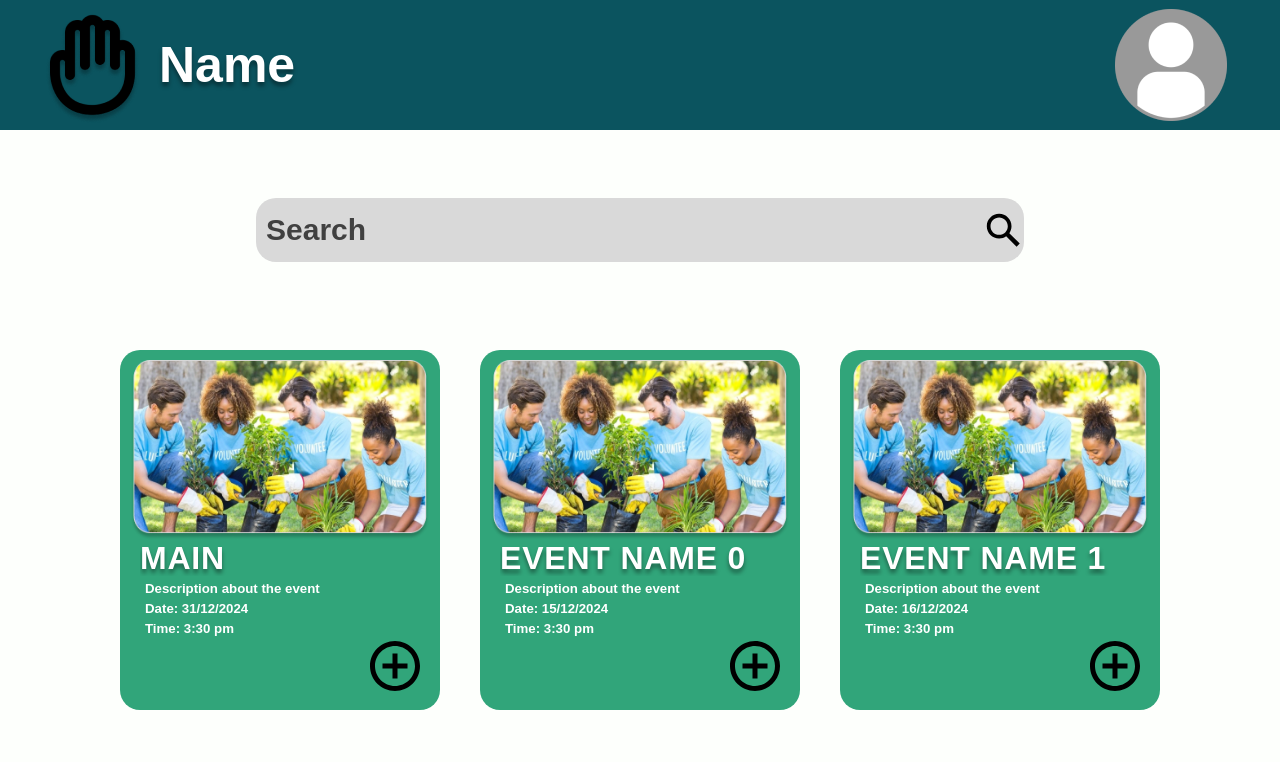
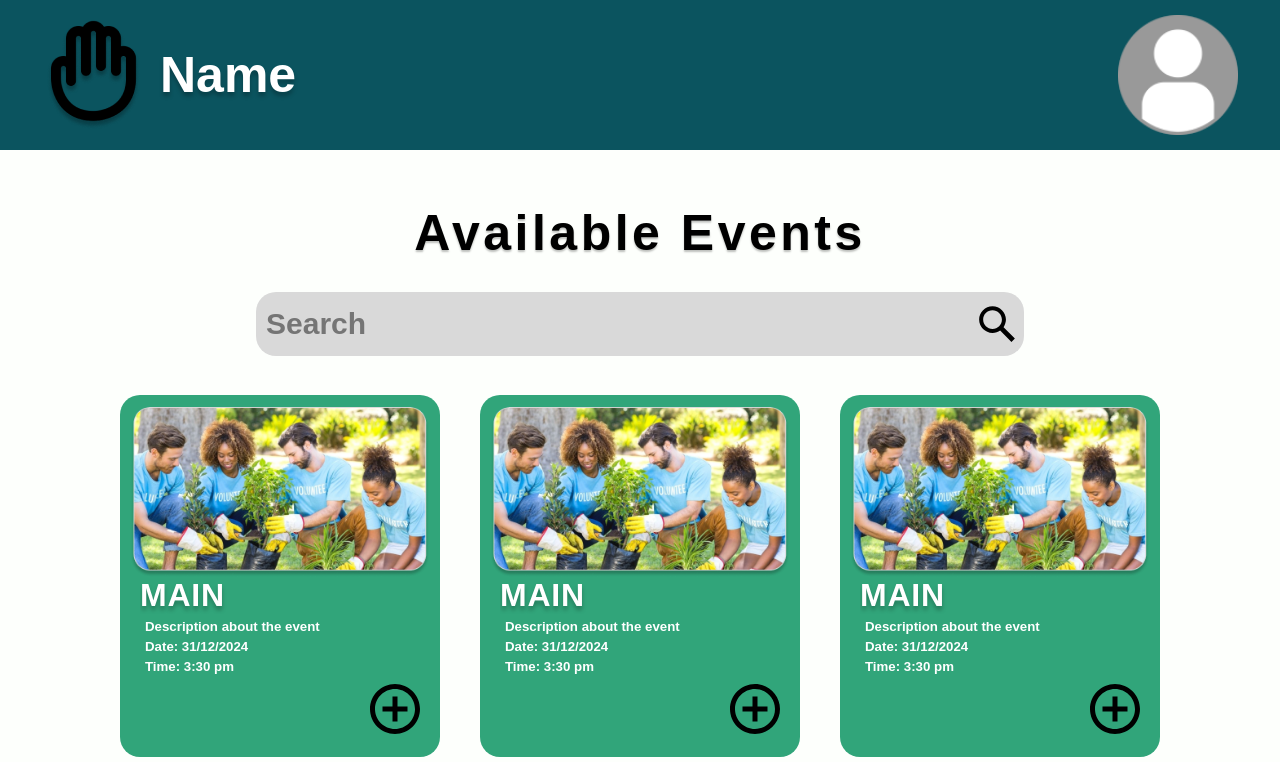
Before and after one commit to AMAbdulrahim/SWE363_Project, a plain HTML site: page ViewAvailableEvents.html in a window 1280 px wide. Shown: the top 762 px of the page. Drawn offline with nearby package versions, Linux system fonts and the light colour scheme.

Commit message:
more usability and small changes

```diff
--- /dev/null
+++ b/HeaderFooter.css
@@ -0,0 +1,142 @@
+:root {
+    width: 100vw;
+    display: flex;
+    justify-content: center;
+    scrollbar-width: none;
+    min-width: 360px;
+    --color-shaddow: #00000040;
+    --color-header-footer: #0B545F;
+    --color-backgroung: #FDFFFC;
+    font-weight: 700;
+    font-family:Arial, Helvetica, sans-serif;
+    color: white;
+
+
+}
+
+* {
+    margin: 0;
+    padding: 0;
+}
+main{
+    background-color: var(--color-backgroung);
+}
+
+header,footer {
+    display: flex;
+    align-items: center;
+    background-color: var(--color-header-footer) ;
+    width: 95vw;
+
+    padding: 0px 40px;
+    box-shadow: 0px 4px 40px 0px var(--color-shaddow);
+}
+
+header{
+    height: 150px;
+    justify-content: space-between;
+
+}
+
+footer{
+    height: 21vw;
+    justify-content: center;
+    align-content: center;
+    margin-top: 40px;
+
+}
+
+#logo {
+    display: flex;
+
+}
+
+#logo-name{
+    display: flex;
+    align-items: center;
+    text-shadow: 0px 4px 4px var(--color-shaddow);
+
+    font-size: 50px;
+    font-weight: 700;
+
+}
+
+#pfp {
+    height: 120px;
+    width: 120px;
+    padding-right:10px ;
+
+}
+
+#logoimg:hover, #pfp:hover {
+    transform: scale(1.05);
+
+}
+
+
+.footer-contact{
+    display: flex;
+    gap: 10px;
+
+}
+
+footer a:hover{
+    transform: scale(1.15);
+}
+
+#contact{
+    display: flex;
+    align-items: center;
+    text-shadow: 0px 4px 4px var(--color-shaddow);
+
+    font-weight: 700;
+    font-size: 30px;
+
+}
+
+
+.scrollup {
+    width: 50px;
+    height: 50px;
+    opacity: 0.5;
+    position: fixed;
+    bottom: 50px;
+    right: 50px;
+    display: none;
+    text-indent: -9999px;
+    background: url('images/top_up.png') no-repeat;
+   }
+
+
+
+/* Small Devices (phones) */
+@media screen and (max-width: 600px) {
+    #pfp, #logoimg{
+        width: 100;
+        height: 100;
+        padding: 0;
+    }
+    #logo-name{
+        font-size: 35px;
+    }
+    header{
+        height: 120px;
+    }
+    #contact{
+        font-size: 25px;
+    }
+    footer img{
+        width:40 ;
+        height:40 ;
+    }
+  }
+
+/* Medium Devices (tablets and small laptops) */
+@media screen and (max-width: 900px)  {
+
+}
+
+/* Large Devices (large desktops) */
+@media screen and (min-width: 1201px) {
+
+}
--- a/VAE.css
+++ b/VAE.css
@@ -1,74 +1,111 @@
 :root {
-    width: 100vw;
-    display: flex;
-    justify-content: center;
-    scrollbar-width: none;
-    min-width: 386px;
-}
-
-* {
-    margin: 0;
-    padding: 0;
+  --color-shaddow: #00000040;
+  --color-header-footer: #0B545F;
+  --color-backgroung: #FDFFFC;
+  --color-card: #31A57A;
+  --color-card-hover:#238e66;
+  --color-search-bar:#D9D9D9;
 }
 
 
 
 
-
-header,footer {
-    display: flex;
-    align-items: center;
-    justify-content: space-between;
-    background-color: #0B545F;
-    width: 95vw;
-    height: 130px;
-    padding: 0px 40px;
-    box-shadow: 0px 4px 40px 0px #00000040;
+main{
+    display: grid;
+    grid-template-areas:'search-section' 'cards-section';
+    grid-template-rows: 230px auto;
 }
 
+.search-section{
+    display: flex;
+    flex-direction: column;
+    grid-area: 'search-section';
+    justify-content: center;
+    align-items: center;
+    color: black;
+}
 
+.search-section h1{
+  margin: 30;
 
-/* Styling for div elements inside the header */
-header div {
-    flex-shrink: 0; /* Preventing items from shrinking */
-    justify-content: space-around; /* Justifying content space around */
-    background-color: transparent; /* Setting background color */
-    width: 80px; /* Setting width to 80 pixels */
-    height: 80px; /* Setting height to 80 pixels */
-    margin: 0px 20px; /* Setting margin */
+  text-shadow: 0px 2px 2px var(--color-shaddow);
+    font-size: 50px;
+    font-weight: 700;
+    letter-spacing: 0.07em;
+}
+
+.cards-section{
+    grid-area: 'cards-section';
+    display: grid;
+    grid-template-columns: auto auto auto;
+    justify-content: center;
+    overflow: scroll;
+    scrollbar-width: none;
+    gap: 40px;
+    padding: 15px 0px;
+}
+
+.card{
+    background-color: var(--color-card) ;
+    padding: 12px 10px 10px 10px;
+    width: 300px;
+    height: 340px;
+    border-radius: 20px ;
 
 }
 
+.title-card,.des-card{
+    margin-left: 10px;
+}
 
-
-/* Styling for the element with ID "logo" */
-div#logo {
-    margin: 0;
-    width: max-content;
-flex-shrink: 0;
-    display: flex;
-
-    height: 120px;
-    flex-shrink: 0;
-
-
-
-
+.title-card{
+    text-shadow: 0px 4px 4px var(--color-shaddow);
+    font-size: 16px;
+    font-weight: 700;
+    letter-spacing: 0.05em;
 
 }
-label#tbn{
+
+.des>*{
+    margin: 5px;
+}
+
+.card img{
+    width: 100%;
+    height: inherit;
+    border-radius: 20px;
+  }
+
+.card-button{
+    height: 50px;
     display: flex;
-    justify-content: center;
-    align-items: center;
-    text-shadow: 0px 4px 4px rgba(0, 0, 0, 0.4);
-    font-family:Arial, Helvetica, sans-serif;
+    justify-content: right;
 
-font-size: 50px;
-font-weight: 700;
-line-height: 60.51px;
-text-align: left;
-color: #FFFFFF;
+}
 
+.card:hover {
+    background-color: var(--color-card-hover);
+    transform: scale(1.05);
+    box-shadow: 0 0 10px var(--color-shaddow);
+}
+
+.add-button{
+    all: unset;
+    cursor: pointer;
+    width: 50px;
+    height: 50px;
+    padding: 5px 10px 10px 10px;
+
+}
+
+.add-button:hover{
+    transform: scale(1.15);
+
+}
+
+#event-name-card{
+    overflow: hidden;
+    width: 280px;
 }
 
 
@@ -76,262 +113,84 @@ color: #FFFFFF;
 
 
 
-
-/* Styling for the element with ID "pfp" */
-#pfp {
-    width: 112px;
-    height: 112px;
-    gap: 0px;
-    opacity: 0px;
-flex-shrink: 0;
-border: #000;
-}
-
-
-
-footer{
-height: 200px;
-border: 1px solid #000000;
-box-shadow: 0px 4px 40px 0px #00000040;
-justify-content: center;
-align-content: center;
-margin-top: 40px;
+/* Small Devices (phones) */
+@media screen and (max-width: 700px) {
+  .cards-section{
+    grid-template-columns: auto;
+    scrollbar-width: none;
 
 }
 
-footer>div{
-    display: flex;
-    justify-content: center;
-    justify-self: center;
-    align-items: center;
-    gap: 10px;
+.card{
+    padding: 20px 15px 15px 20px;
+    width: 90vw;
+    height: 640px;
+    border-radius: 20px ;
 
 }
 
-main>div{
-    text-align: center;
-    height: 200;
-}
-main img{
-    size: 64px;
-}
-#contact{
-    display: flex;
-    justify-content: center;
-    align-items: center;
-    text-shadow: 0px 4px 4px rgba(0, 0, 0, 0.4);
-    font-family:Arial, Helvetica, sans-serif;
-
-font-weight: 700;
-text-align: left;
-color: #FFFFFF;
-
-
-font-size: 30px;
-line-height: 36.31px;
-
-}
-label#tbn:hover, img#logoimg:hover, img#pfpimg:hover {
-    transform: scale(1.05);
-
-}
-
-
-
-main{
-    background-color: #FDFFFC;
-    display: grid;
-    grid-template-areas:'search-section'
-                        'cards-section';
-
-    grid-template-rows: 200px auto;
-}
-
-
-.search-section{
-   display: flex;
-
-    grid-area: 'search-section';
-
-    justify-content: center;
-    align-content: center;
-    align-items: center;
-}
-
-
-div#cardsSection.cards-section{
-    display: grid;
-    grid-template-areas: 'card card card ';
-    grid-template-columns: auto auto auto ;
-
-    height: 100%;
-    grid-area: 'cards-section';
-
-    gap: 40px;
-    justify-content: center;
-    overflow: scroll;
-    scrollbar-width: none;
-    margin-bottom: 40px;
-    padding-top: 20px;
-
-}
-
-
-.scrollbar-hidden::-webkit-scrollbar {
-    display: none;
-  }
-.card{
-    grid-area: 'card';
-    text-align: left;
-    background-color: #31A57A;
-
-    padding: 10px;
-    width: 300px;
-height: 340px;
-
-border-radius: 20px ;
-opacity: 0px;
-
-
-}
 .title-card,.des-card{
     margin-left: 10px;
 }
 
-
 .title-card{
-    font-family: Arial, Helvetica, sans-serif;
-    color: #FFFFFF;
-    text-shadow: 0px 4px 4px rgba(0, 0, 0, 0.4);font-size: 16px;
-font-weight: 700;
-line-height: 36.31px;
-letter-spacing: 0.05em;
-text-align: left;
+    font-size: 35px;
 
 }
 
-div.des>*{
+.des>*{
     margin: 5px;
+    font-size: 30px;
 }
 
-.card img{
-    width: 100%;
-    height: 180px;
+ #event-img{
+    height: 270px;
+    border-radius: 20px;
+  }
+  .des{
+    height: 160px;
   }
 
-  div.card-button{
-    height: 50px;
 
-display: flex;
-justify-content: right;
 
-  }
 
-  .card:hover {
-    background-color: #238e66;
-    /* Scale up the card slightly on hover */
+
+.card:hover {
+    background-color: var(--color-card-hover);
     transform: scale(1.05);
-    /* Add box shadow for depth effect */
-    box-shadow: 0 0 10px rgba(0, 0, 0, 0.2);
+    box-shadow: 0 0 10px var(--color-shaddow);
 }
 
-  .add-button{
+.add-button{
     all: unset;
-cursor: pointer;
-size: 20px;
+    cursor: pointer;
+    width: 100px;
+    height: 100px;
+    padding: 5px 10px 10px 10px;
 
-  }
-
-  h1{
-    overflow: hidden;
-  }
-
-  #event-des,#event-date,#event-time {
-    font-family: Arial, Helvetica, sans-serif;
-    color: #FFFFFF;
-  }
-
-#query{
-    text-align: left;
-    color: #000;
-    font-size: 30px;
-    font-family: Arial, Helvetica, sans-serif;
-    font-weight: 700;
-
-    width: 60vw;
-    height: 52px;
-    top: 276px;
-    left: 257px;
-    gap: 0px;
-    border-radius: 20px ;
-    opacity: 0px;
+}
+.card-button{
+  height: max-content;
 }
 
 
+#event-name-card{
+    overflow: hidden;
+    width: inherit;
+}
 
-#form:hover{
-    border: #238e66 solid 4px;
+}
+@media screen and (max-width: 527px) {
+  .search-section h1{
+    font-size: 35px;
+  }
+
 
 }
 
-.search-section form {
-
-    background-color:  #D9D9D9;
-
-    width: 60vw;
-    height: 64px;
-    top: 276px;
-    left: 257px;
-    gap: 0px;
-    border-radius: 20px ;
-    border: 1px 0px 0px 0px;
-    opacity: 0px;
-
-    display: flex;
-    flex-direction: row;
-    align-items: center;
+/* Medium Devices (tablets and small laptops) */
+@media screen and (min-width: 701px) and (max-width: 1080px)  {
+  .cards-section{
+    grid-template-columns: auto auto;
   }
-
-  input {
-    all: unset;
-    font: 16px system-ui;
-    color: #fff;
-    height: 100%;
-    width: 90%;
-    padding: 6px 10px;
-  }
-  ::placeholder {
-    align-self: flex-start;
-    color:  #000000;
-
-    font-family: Arial, Helvetica, sans-serif;
-font-size: 30px;
-font-weight: 700;
-line-height: 36.31px;
-text-align: left;
-    opacity: 0.7;
-  }
-
-  .search-section button {
-    all: unset;
-    cursor: pointer;
-    width: 44px;
-    height: 44px;
-  }
-
-  svg {
-
-    size: 64px;
-    text-shadow: 0px 4px 4px 0px #00000040;
-    gap: 10px;
-
-
-
-  }
-  svg:hover{
-    transform: scale(1.15);
-  }
-
- footer>div>a:hover{
-    transform: scale(1.15);
- }
+}
--- a/ViewAvailableEvents.html
+++ b/ViewAvailableEvents.html
@@ -3,51 +3,30 @@
     <meta charset="UTF-8">
     <meta name="viewport" content="width=device-width, initial-scale=1.0">
     <link rel="stylesheet" href="VAE.css">
-    <title>Document</title>
+    <link rel="stylesheet" href="HeaderFooter.css">
+    <link rel="stylesheet" href="searchBar.css">
+    <script type="text/javascript" src="script.js"></script>
 
-
+    <script src="//ajax.googleapis.com/ajax/libs/jquery/2.0.2/jquery.min.js"></script>  <!--for the scroll up button-->
 <script>
-
-
-    // Wait for the DOM content to be loaded
-document.addEventListener('DOMContentLoaded', function() {
-    // Select the #cardsSection element
-    var cardsSection = document.getElementById('cardsSection');
-
-    // Loop to create and add #cardID five times
-    for (var i = 0; i < 10; i++) {
-        // Create a new div element for the card
-        var cardDiv = document.createElement('div');
-        cardDiv.className = 'card'; // Set the class name
-
-        // HTML content for the card
-        cardDiv.innerHTML = `
-            <div class="img-card">
-                <img src="images/card-img-placeholder.png" alt="">
-            </div>
-            <div class="title-card">
-                <h1>EVENT NAME ${i}</h1>
-            </div>
-            <div class="des-card">
-                <div class="des">
-                    <h5 id="event-des">Description about the event</h5>
-                    <h5 id="event-date">Date: ${15+i}/12/2024</h5>
-                    <h5 id="event-time">Time: 3:30 pm</h5>
-                </div>
-                <div class="card-button">
-                    <button class="add-button">
-                        <a href="event.html"><img style="width: 50px; height: 50px; padding: 0 10px 10px 0;" src="images/326501_add_circle_icon.svg" alt=""></a>
-                    </button>
-                </div>
-            </div>
-        `;
-
-        // Append the card to the cardsSection
-        cardsSection.appendChild(cardDiv);
+    $(document).ready(function () {
+        $(window).scroll(function () {
+            if ($(this).scrollTop() > 100) {
+                $('.scrollup').fadeIn();
+            } else {
+                $('.scrollup').fadeOut();
             }
+        });
+        $('.scrollup').click(function () {
+            $("html, body").animate({
+                scrollTop: 0
+            }, 600);
+            return false;
+        });
     });
 
 </script>
+    <title>Available Events</title>
 
 </head>
 
@@ -55,26 +34,27 @@ document.addEventListener('DOMContentLoaded', function() {
 
 <body>
 
+
     <header>
         <div  id="logo">
-           <a href="main.html"><img id="logoimg" src="images/logo.png" alt=""></a>
-           <label id="tbn" for="">Name</label>
+           <a href="main.html"><img id="logoimg" src="images/logo.png" alt="Logo"></a>
+           <h1 id="logo-name">Name</h1>
 
         </div>
 
-        <div id="pfp">
-           <a href="profile.html"><img id="pfpimg" src="images/pfp.png" alt=""> </a>
+        <div >
+           <a href="profile.html"><img id="pfp" src="images/pfp.png" alt="pfp"> </a>
         </div>
     </header>
-
 
 <main>
 
 <div class="search-section">
 
+    <h1>Available Events</h1>
     <div>
-        <form id="form">
-            <input type="search" id="query" name="q" placeholder="Search">
+        <form id="search-form" action="https://www.google.com/search" target="_blank">
+            <input type="search" id="search-input" name="q" placeholder="Search">
             <button>
              <svg viewBox="0 0 1024 1024"><path class="path1" d="M848.471 928l-263.059-263.059c-48.941 36.706-110.118 55.059-177.412 55.059-171.294 0-312-140.706-312-312s140.706-312 312-312c171.294 0 312 140.706 312 312 0 67.294-24.471 128.471-55.059 177.412l263.059 263.059-79.529 79.529zM189.623 408.078c0 121.364 97.091 218.455 218.455 218.455s218.455-97.091 218.455-218.455c0-121.364-103.159-218.455-218.455-218.455-121.364 0-218.455 97.091-218.455 218.455z"></path></svg>
             </button>
@@ -88,15 +68,15 @@ document.addEventListener('DOMContentLoaded', function() {
 
 
 
-    <div class="card" id="cardID">
+    <div class="card">
 
         <div class="img-card">
-            <img src="images/card-img-placeholder.png" alt="">
+            <img id="event-img" src="images/card-img-placeholder.png" alt="Event Image">
 
         </div>
 
         <div class="title-card">
-            <h1>MAIN</h1>
+            <h1 id="event-name-card">MAIN</h1>
 
         </div>
 
@@ -109,7 +89,7 @@ document.addEventListener('DOMContentLoaded', function() {
             </div>
             <div class="card-button">
             <button class="add-button">
-                <a href="event.html"><img style="width: 50px; height: 50px; padding: 0 10px 10px 0;" src="images/326501_add_circle_icon.svg" alt=""></a>
+                <a href="event.html"><img  src="images/326501_add_circle_icon.svg" alt=""></a>
             </button>
             </div>
         </div>
@@ -122,12 +102,8 @@ document.addEventListener('DOMContentLoaded', function() {
 </main>
 
 
-
-
-
-
 <footer>
-        <div>
+    <div class="footer-contact">
 
         <label id="contact" for="">contact us</label>
         <a href="mailto:swe363.26.project@gmail.com"><img src="images/4550857_email_gmail_mail_sending_yahoo_icon.png" alt=""></a>
@@ -136,7 +112,13 @@ document.addEventListener('DOMContentLoaded', function() {
 
     </div>
 
+    <code>
+
+        <a href="#" class="scrollup">Scroll</a>
+    </code>
+
 </footer>
+
 
 </body>
 </html>
--- /dev/null
+++ b/script.js
@@ -0,0 +1,44 @@
+   // Wait for the DOM content to be loaded
+   document.addEventListener('DOMContentLoaded', function() {
+    // Select the #cardsSection element
+    var cardsSection = document.getElementById('cardsSection');
+
+    // Loop to create and add #cardID five times
+    for (var i = 0; i < 10; i++) {
+        // Create a new div element for the card
+        var cardDiv = document.createElement('div');
+        cardDiv.className = 'card'; // Set the class name
+
+        // HTML content for the card
+        cardDiv.innerHTML = `
+
+        <div class="img-card">
+            <img id="event-img" src="images/card-img-placeholder.png" alt="">
+
+        </div>
+
+        <div class="title-card">
+            <h1 id="event-name-card">MAIN</h1>
+
+        </div>
+
+        <div class="des-card">
+           <div class="des">
+                <h5 id="event-des">Description about the event</h5>
+                <h5 id="event-date">Date: 31/12/2024</h5>
+                <h5 id="event-time">Time: 3:30 pm</h5>
+
+            </div>
+            <div class="card-button">
+            <button class="add-button">
+                <a href="event.html"><img  src="images/326501_add_circle_icon.svg" alt=""></a>
+            </button>
+            </div>
+        </div>
+
+        `;
+
+        // Append the card to the cardsSection
+        cardsSection.appendChild(cardDiv);
+    }
+});
--- /dev/null
+++ b/searchBar.css
@@ -0,0 +1,56 @@
+:root{
+    --color-search-bar:#D9D9D9;
+
+}
+
+input {
+    all: unset;
+}
+
+#search-input{
+    color: black;
+    font-size: 30px;
+    font-weight: 700;
+    padding: 6px 10px;
+    width: 91%;
+
+}
+
+#search-form {
+    display: flex;
+    align-items: center;
+    width: 60vw;
+    height: 64px;
+    border-radius: 20px;
+    background-color: var(--color-search-bar) ;
+}
+
+#search-form:hover{
+    border: var(--color-card) solid 4px;
+    transform: scale(1.025);
+
+}
+
+.search-section button{
+  all: unset;
+  cursor: pointer;
+  width: 44px;
+}
+
+.search-section button:hover{
+  transform: scale(1.15);
+}
+
+
+
+@media screen and (max-width: 717px) {
+
+    #search-form {
+        display: flex;
+        align-items: center;
+        width: 80vw;
+        height: 60px;
+        border-radius: 20px;
+        background-color: var(--color-search-bar) ;
+    }
+  }
```
Also changed, not shown: images/add_white.png (added), images/pfp_placeholder.png (added), images/pfp_placeholder_white.png (added), images/top_up.png (added). Lines whose indentation alone changed are shown as unchanged.
